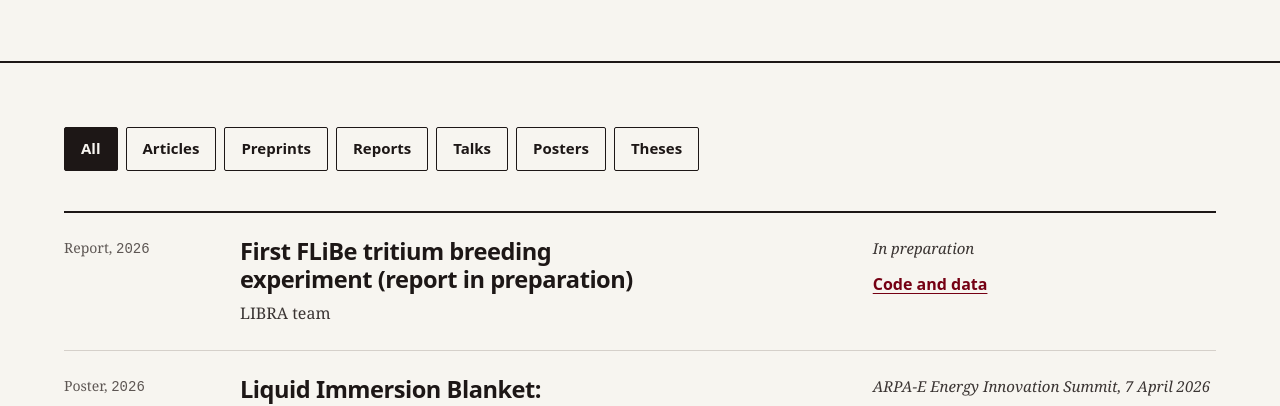
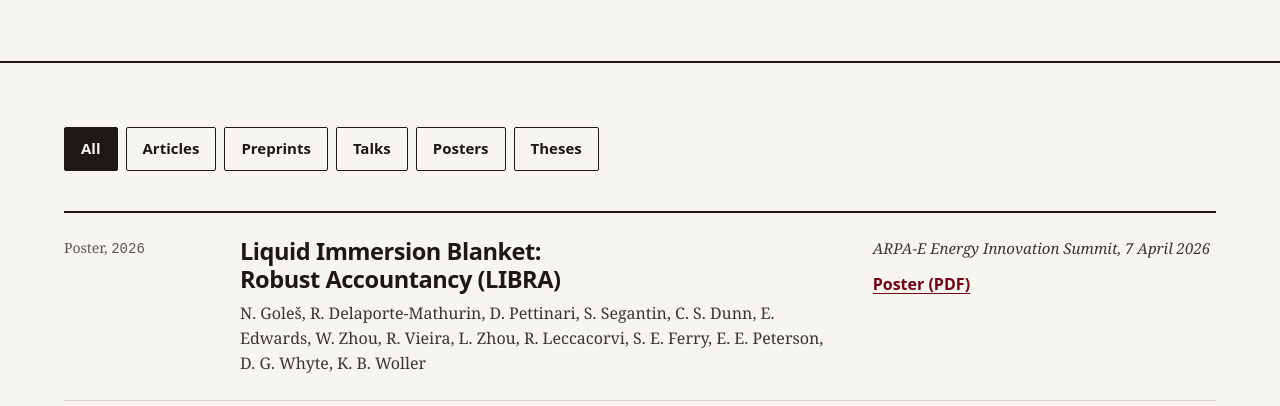
Before and after one commit to jhdark/libra-project-website, an Astro site: page /libra-project-website/publications in a window 1280 px wide. Shown: the part 395-801 px from the top of the page. Built offline with nearby package versions, Linux system fonts and the light colour scheme; Astro itself is replaced by a stand-in of ours.

Commit message:
Remove reports and the Reports filter
The team rarely publishes reports; the only entry was a placeholder for
the FLiBe 1 L paper in preparation.

Co-Authored-By: Claude Opus 5.5 <noreply@anthropic.com>

```diff
--- a/src/data/publications.json
+++ b/src/data/publications.json
@@ -1,5 +1,5 @@
 {
-  "_note": "type is one of: article, preprint, talk, poster, thesis, report. experiments lists experiment slugs (file names in src/content/experiments). Talks and posters are from public meetings, with authors and titles as on the title slides; links to slides or PDFs can be added under links once they are public.",
+  "_note": "type is one of: article, preprint, talk, poster, thesis. experiments lists experiment slugs (file names in src/content/experiments). Talks and posters are from public meetings, with authors and titles as on the title slides; links to slides or PDFs can be added under links once they are public.",
   "items": [
     {
       "type": "article",
@@ -45,22 +45,6 @@
         {
           "label": "DOI",
           "href": "https://doi.org/10.1080/15361055.2022.2078136"
-        }
-      ]
-    },
-    {
-      "type": "report",
-      "title": "First FLiBe tritium breeding experiment (report in preparation)",
-      "authors": "LIBRA team",
-      "venue": "In preparation",
-      "year": 2026,
-      "experiments": [
-        "baby"
-      ],
-      "links": [
-        {
-          "label": "Code and data",
-          "href": "https://github.com/LIBRA-project/FLiBe-1L-paper"
         }
       ]
     },
--- a/src/pages/publications.astro
+++ b/src/pages/publications.astro
@@ -9,7 +9,6 @@ const filters = [
   { key: 'all', label: 'All' },
   { key: 'article', label: 'Articles' },
   { key: 'preprint', label: 'Preprints' },
-  { key: 'report', label: 'Reports' },
   { key: 'talk', label: 'Talks' },
   { key: 'poster', label: 'Posters' },
   { key: 'thesis', label: 'Theses' },
```
